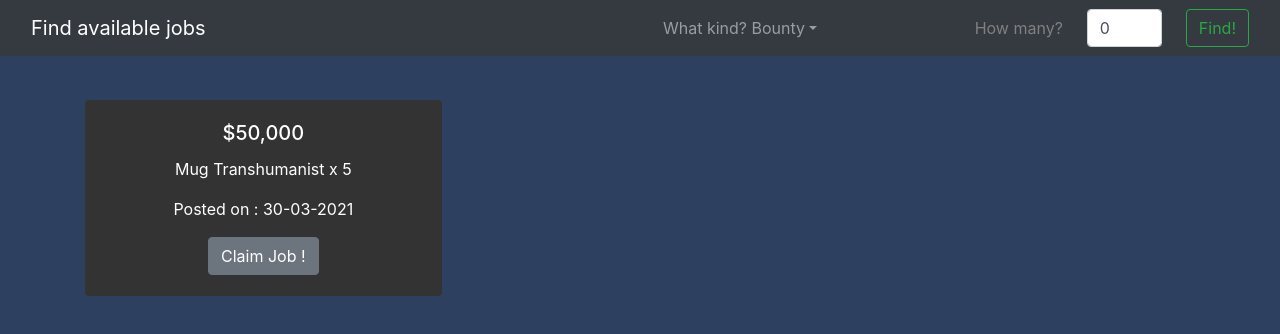
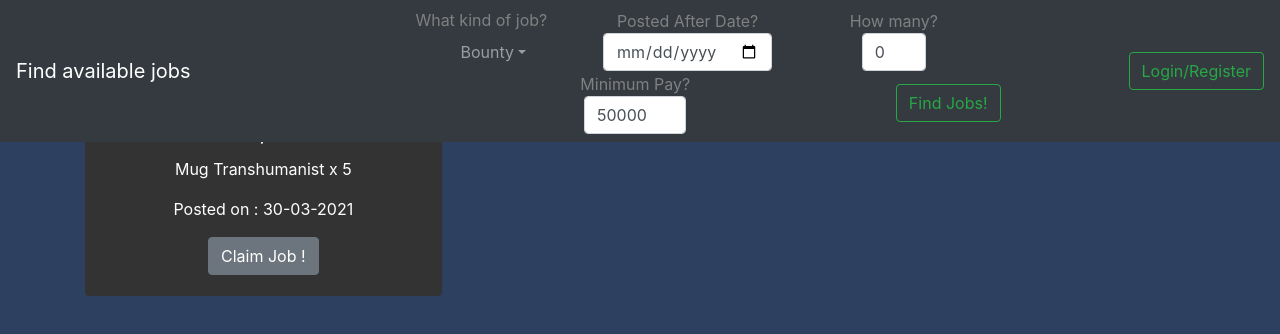
Before and after one commit to sujalmandal/tornservices-club-react-ui, a React (Create React App) app: page / in a window 1280 px wide. Shown: the top 334 px of the page. Built offline with nearby package versions, Linux system fonts and the light colour scheme.

Commit message:
update job search bar feature

```diff
--- a/package.json
+++ b/package.json
@@ -8,6 +8,7 @@
     "@testing-library/react": "^9.5.0",
     "@testing-library/user-event": "^7.2.1",
     "bootstrap": "^4.6.0",
+    "dateformat": "^4.5.1",
     "react": "^17.0.2",
     "react-bootstrap": "^1.5.2",
     "react-dom": "^17.0.2",
--- a/src/features/job-search-bar/JobSearchBar.js
+++ b/src/features/job-search-bar/JobSearchBar.js
@@ -1,6 +1,6 @@
 import React, { useState } from 'react';
 import { useSelector, useDispatch } from 'react-redux';
-import { Navbar, Nav, NavDropdown, Form, FormControl, Button, Container } from 'react-bootstrap';
+import { Navbar, Nav, NavDropdown, Form, FormControl, Button, Container, Col, Row } from 'react-bootstrap';
 import {
     searchJobs,
     selectGlobalJobFilters
@@ -8,6 +8,15 @@ import {
 import styles from './JobSearchBar.module.css';
 
 export function JobSearchBar() {
+
+    const yyyy_mm_dd = function(dateIn) {
+        var yyyy = dateIn.getFullYear();
+        var mm = dateIn.getMonth() + 1;
+        var dd = dateIn.getDate();
+        var dateAsString = yyyy+"-"+mm+"-"+dd;
+        console.log(dateAsString);
+        return dateAsString;
+    }
 
     const dispatch = useDispatch();
 
@@ -17,43 +26,82 @@ export function JobSearchBar() {
     /* local, feature-level states */
     const [jobFilters, setJobFilters] = useState({
         jobType: "Bounty",
-        amount: 0
+        amount: 0,
+        pay: 50000,
+        postedBefore:""
     });
+
+
+
+    const updateJobType=function(jobTypeParam){
+        setJobFilters({
+            ...jobFilters,
+            jobType: jobTypeParam
+        });
+    }
+
+    const updatePostedDate=function(e){
+        setJobFilters({
+            ...jobFilters,
+            postedBefore: e.target.value
+        });
+    }
 
     return (
         <div>
             <Navbar fixed="top" bg="dark" variant="dark" expand="lg">
-                <Container><Navbar.Brand href="#home">Find available jobs </Navbar.Brand></Container>
-                <Container>
-                    <Navbar.Toggle aria-controls="basic-navbar-nav" />
+                <Navbar.Brand href="#home">Find available jobs</Navbar.Brand>
+                <Navbar.Toggle aria-controls="responsive-navbar-nav" />
                 <Navbar.Collapse id="basic-navbar-nav">
-                        <Nav className="mr-auto">
-                            <NavDropdown title={"What kind?  " + jobFilters.jobType} id="basic-nav-dropdown" onSelect={(selectedItem) => {
-                                setJobFilters({
-                                    ...jobFilters,
-                                    jobType: selectedItem
-                                })
-                            }}>
+                    <Nav className="mr-auto" style={{paddingLeft:"15vw"}}>
+                        <Form inline>
+
+                            <Col style={{minWidth:"12vw"}}>
+                                <Form.Label className="mr-sm-4" style={{ color: "gray" }}>What kind of job?</Form.Label>
+                                <NavDropdown title={jobFilters.jobType} id="basic-nav-dropdown" onSelect={updateJobType}>
                                     <NavDropdown.Item eventKey="Hospitalize">Hospitalize</NavDropdown.Item>
                                     <NavDropdown.Item eventKey="Mug">Mug</NavDropdown.Item>
-                                <NavDropdown.Divider />
+                                    <NavDropdown.Divider/>
                                     <NavDropdown.Item eventKey="Bounty reveal">Bounty reveal</NavDropdown.Item>
                                     <NavDropdown.Item eventKey="Bounty">Bounty</NavDropdown.Item>
                                 </NavDropdown>
-                        </Nav>
-                        <Form inline>
+                            </Col>
+
+                            <Col>
+                                <Form.Label className="mr-sm-4" style={{ color: "gray" }}>Posted After Date?</Form.Label>
+                                <FormControl className="mr-sm-4" type="date" name='posted_after' value={jobFilters.postedBefore} onChange={updatePostedDate} />
+                            </Col>
+
+                            <Col>
                                 <Form.Label className="mr-sm-4" style={{ color: "gray" }}>How many?</Form.Label>
-                            <FormControl style={{ width: "75px" }} max="99" value={jobFilters.amount} type="number" className="mr-sm-4" onChange={(e) => {
+                                <FormControl style={{ width: "5vw" }} max="99" value={jobFilters.amount} type="number" className="mr-sm-4" onChange={(e) => {
                                     setJobFilters({
                                         ...jobFilters,
                                         amount: e.target.value
                                     })
                                 }} />
-                            <Button onClick={() => { dispatch(searchJobs(jobFilters)) }} variant="outline-success" >Find!</Button>
+                            </Col>
+
+                            <Col>
+                                <Form.Label className="mr-sm-4" style={{ color: "gray" }}>Minimum Pay?</Form.Label>
+                                <FormControl style={{ width: "8vw" }} max="100000000" step="10000"  value={jobFilters.pay} type="number" className="mr-sm-4" onChange={(e) => {
+                                    setJobFilters({
+                                        ...jobFilters,
+                                        pay: e.target.value
+                                    })
+                                }} />
+                            </Col>
+                            <Button onClick={() => { dispatch(searchJobs(jobFilters)) }} variant="outline-success" >Find Jobs!</Button>
                         </Form>
+                    </Nav>
+
+                    <Nav style={{paddingLeft:"10vw"}}>
+                        <Button onClick={() => { dispatch(searchJobs(jobFilters)) }} variant="outline-success" >Login/Register</Button>
+                    </Nav>
                 </Navbar.Collapse>
-                </Container>
+
             </Navbar>
+
         </div>
     );
 
--- a/src/features/job-search-bar/jobSearchBarSlice.js
+++ b/src/features/job-search-bar/jobSearchBarSlice.js
@@ -6,7 +6,9 @@ export const jobSearchBarSlice = createSlice({
     initialState: {
         "jobFilters":{
           jobType:"",
-          amount:0
+          pay:0,
+          amount:0,
+          postedBefore:""
       }
     },
     reducers: {
```
Also changed, not shown: 1 other file (tests, documents, lock files or other folders). Lines whose indentation alone changed are shown as unchanged.
